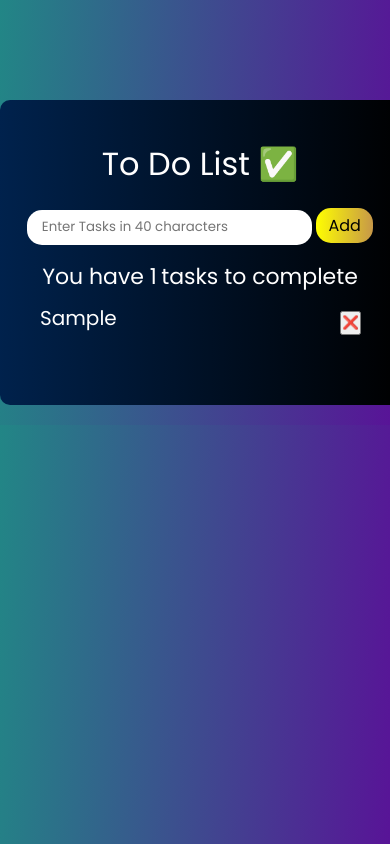
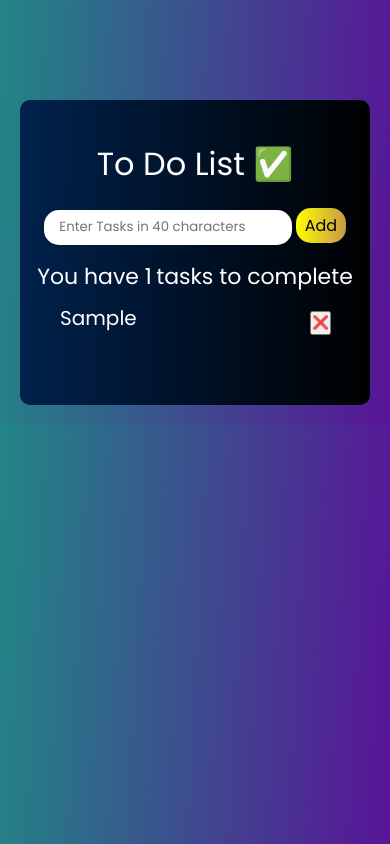
Before and after one commit to thouficgit97/ToDo-List, a plain HTML site: page index.html in a window 390 px wide. Both pictures are taken after typing "Sample" into the empty fields and a click on the button "Add". Drawn offline with Linux system fonts and the light colour scheme.

Commit message:
changed the width size

```diff
--- a/scripts.js
+++ b/scripts.js
@@ -20,10 +20,10 @@ function tasksAdd(){
             var span=document.createElement("span");
             span.innerHTML="<button id=\"dltBtn>\" onclick=\"dltTasks(event)\">❌</button>";
             li.appendChild(span);
+            count.textContent=++tasksCount;
         }
         inputBox.value="";
-        tasksCount++;
-        count.textContent=tasksCount;
+
         storeTasks();
 }
 
@@ -32,6 +32,7 @@ function dltTasks(event)
     event.target.parentElement.parentElement.remove();
 
     count.textContent=--tasksCount;
+
     storeTasks();
 }
 
--- a/style.css
+++ b/style.css
@@ -89,6 +89,6 @@ ul li span:hover{
 
 @media only screen and (max-width:600px) {
     .box{
-       width:400px;
+       width:350px;
     }
 }
```
